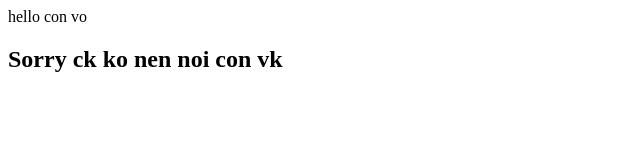
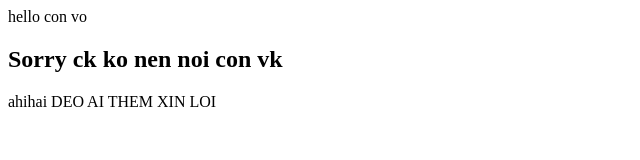
Before and after one commit to buihuong98/assignment2, a plain HTML site: page index.html in a window 1280 px wide. Shown: the whole page, without its empty margins (0-640 px from the left). Drawn offline with Linux system fonts and the light colour scheme.

Commit message:
Update index.html

```diff
--- a/index.html
+++ b/index.html
@@ -9,5 +9,6 @@
 <body>
   hello con vo
   <h2>Sorry ck ko nen noi con vk</h2>
+  ahihai DEO AI THEM XIN LOI
 </body>
 </html>
```
